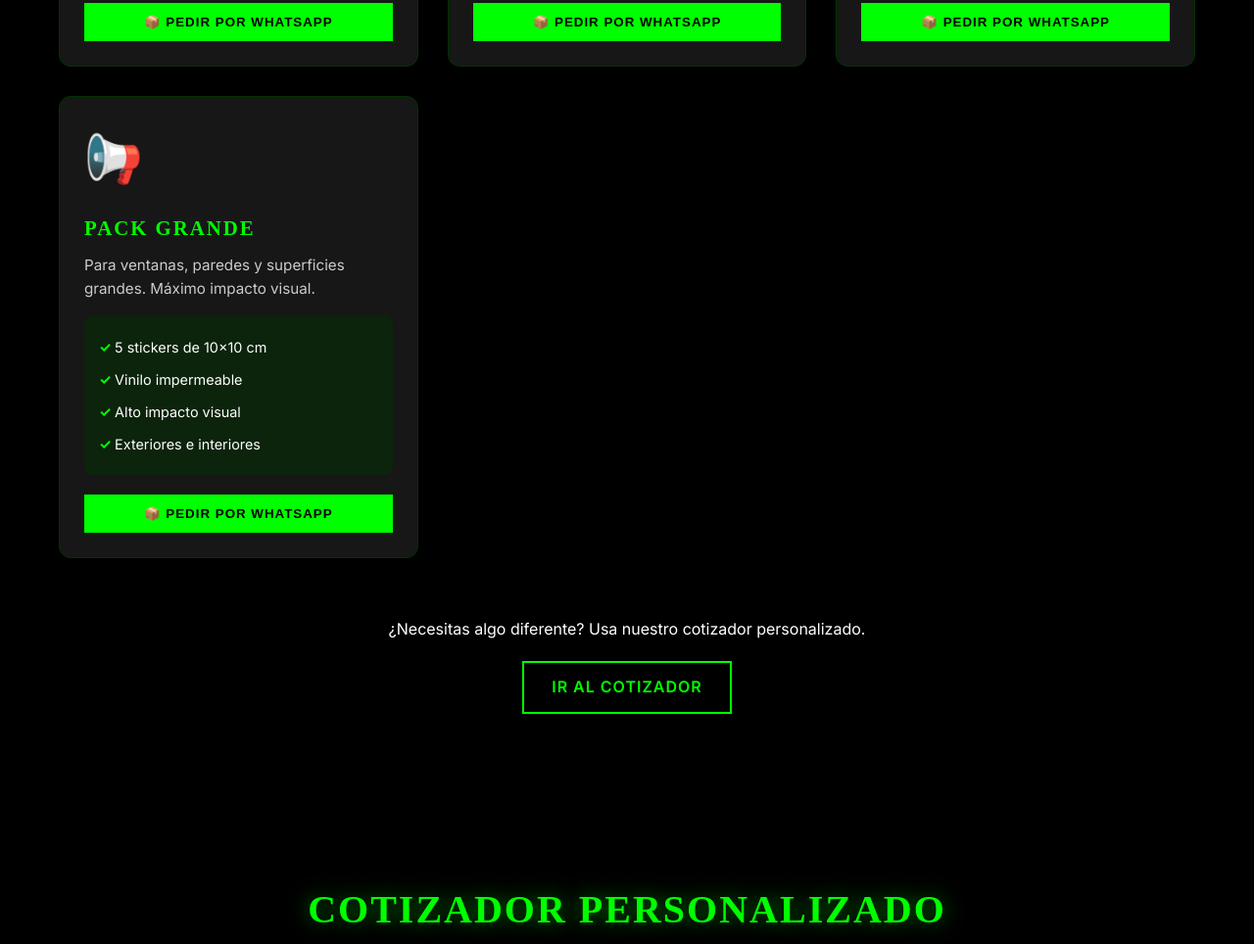
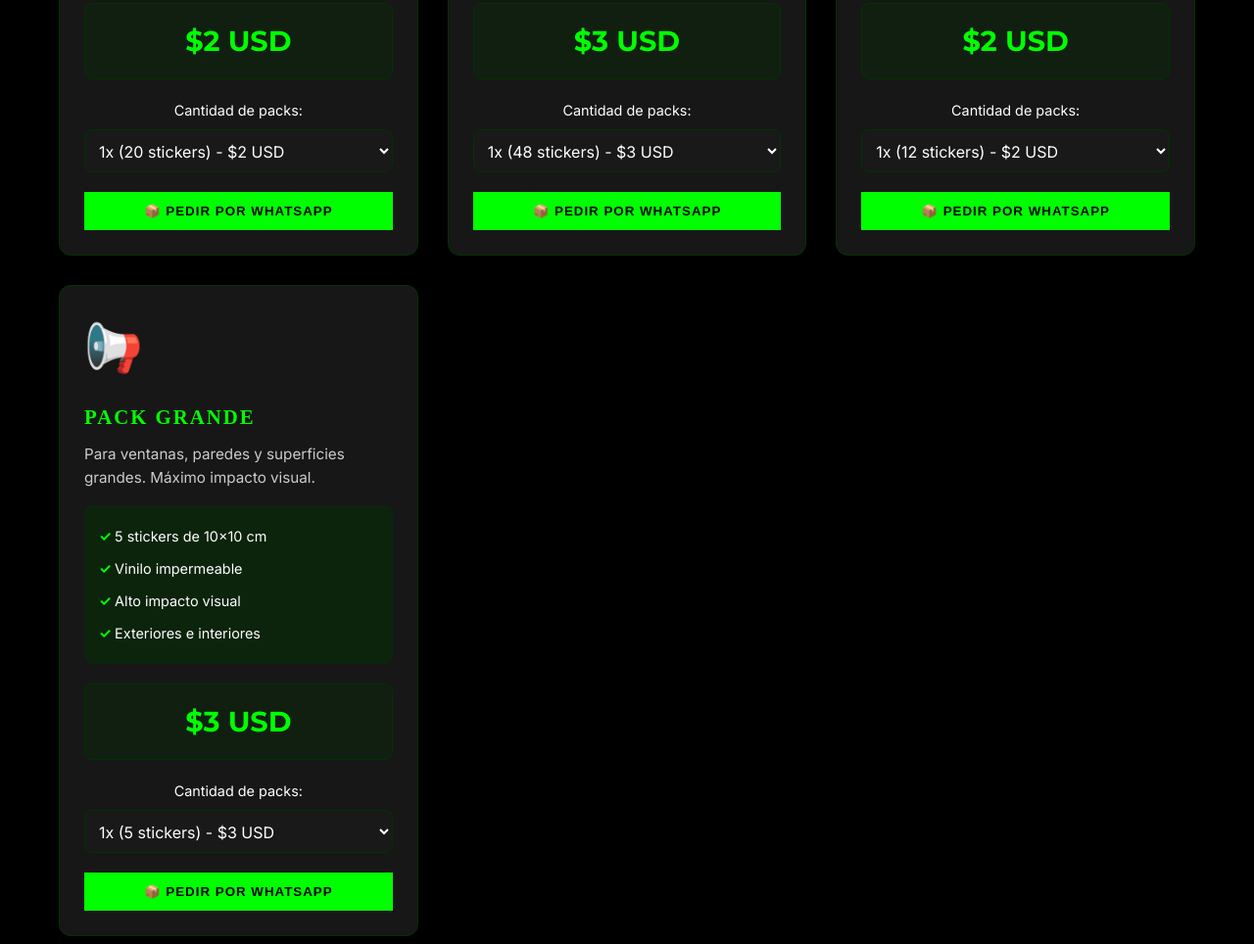
Before and after one commit to STIKMANIA-TM/stikmania-tm.github.io, a website: page stickers.html in a window 1280 px wide. Shown: the part 1150-2114 px from the top of the page at 98% size. Drawn offline with Linux system fonts and the light colour scheme; a web font is replaced by a local one.

Commit message:
Add files via upload

```diff
--- a/stickers.html
+++ b/stickers.html
@@ -200,7 +200,7 @@
             backdrop-filter: blur(10px);
         }
 
-        /* PACKAGES SECTION (TEMPLATES) */
+        /* PACKAGES SECTION (TEMPLATES PARA PRINCIPIANTES) */
         .packages-section {
             padding: 80px 0;
             background: rgba(0, 0, 0, 0.5);
@@ -299,6 +299,47 @@
             content: "✓ ";
             color: var(--neon-green);
             font-weight: bold;
+        }
+
+        .package-price {
+            font-family: 'Montserrat', sans-serif;
+            font-size: 1.8rem;
+            font-weight: 700;
+            color: var(--neon-green);
+            text-align: center;
+            margin: 20px 0;
+            padding: 15px;
+            background: rgba(0, 51, 0, 0.3);
+            border-radius: 8px;
+            border: 1px solid var(--dark-green);
+        }
+
+        .package-multiplier {
+            margin: 20px 0;
+        }
+
+        .package-multiplier label {
+            display: block;
+            color: var(--white);
+            font-size: 0.9rem;
+            margin-bottom: 8px;
+            text-align: center;
+        }
+
+        .package-multiplier select {
+            width: 100%;
+            padding: 10px;
+            background: rgba(26, 26, 26, 0.9);
+            border: 1px solid var(--dark-green);
+            border-radius: 8px;
+            color: var(--white);
+            font-size: 1rem;
+            font-family: inherit;
+        }
+
+        .package-multiplier select:focus {
+            outline: none;
+            border-color: var(--neon-green);
         }
 
         /* CALCULATOR SECTION */
@@ -632,7 +673,20 @@
                         </ul>
                     </div>
 
-                    <button class="btn" style="width: 100%;" onclick="orderPackage('Pack Emprendedor', '20 stickers 5×5 cm', 'Vinilo Impermeable')" data-es="📦 Pedir por WhatsApp" data-en="📦 Order via WhatsApp">📦 Pedir por WhatsApp</button>
+                    <div class="package-price" data-es="$2 USD" data-en="$2 USD">$2 USD</div>
+
+                    <div class="package-multiplier">
+                        <label data-es="Cantidad de packs:" data-en="Number of packs:">Cantidad de packs:</label>
+                        <select id="multiplier-emprendedor">
+                            <option value="1">1x (20 stickers) - $2 USD</option>
+                            <option value="2">2x (40 stickers) - $4 USD</option>
+                            <option value="3">3x (60 stickers) - $6 USD</option>
+                            <option value="4">4x (80 stickers) - $8 USD</option>
+                            <option value="5">5x (100 stickers) - $10 USD</option>
+                        </select>
+                    </div>
+
+                    <button class="btn" style="width: 100%;" onclick="orderPackage('Pack Emprendedor', '20 stickers 5×5 cm', 'Vinilo Impermeable', 'emprendedor')" data-es="📦 Pedir por WhatsApp" data-en="📦 Order via WhatsApp">📦 Pedir por WhatsApp</button>
                 </div>
 
                 <!-- PACK 2: EVENTO -->
@@ -650,7 +704,20 @@
                         </ul>
                     </div>
 
-                    <button class="btn" style="width: 100%;" onclick="orderPackage('Pack Evento', '48 stickers 4×4 cm', 'Papel Fotográfico')" data-es="📦 Pedir por WhatsApp" data-en="📦 Order via WhatsApp">📦 Pedir por WhatsApp</button>
+                    <div class="package-price" data-es="$3 USD" data-en="$3 USD">$3 USD</div>
+
+                    <div class="package-multiplier">
+                        <label data-es="Cantidad de packs:" data-en="Number of packs:">Cantidad de packs:</label>
+                        <select id="multiplier-evento">
+                            <option value="1">1x (48 stickers) - $3 USD</option>
+                            <option value="2">2x (96 stickers) - $6 USD</option>
+                            <option value="3">3x (144 stickers) - $9 USD</option>
+                            <option value="4">4x (192 stickers) - $12 USD</option>
+                            <option value="5">5x (240 stickers) - $15 USD</option>
+                        </select>
+                    </div>
+
+                    <button class="btn" style="width: 100%;" onclick="orderPackage('Pack Evento', '48 stickers 4×4 cm', 'Papel Fotográfico', 'evento')" data-es="📦 Pedir por WhatsApp" data-en="📦 Order via WhatsApp">📦 Pedir por WhatsApp</button>
                 </div>
 
                 <!-- PACK 3: MARCA PERSONAL -->
@@ -668,7 +735,20 @@
                         </ul>
                     </div>
 
-                    <button class="btn" style="width: 100%;" onclick="orderPackage('Pack Marca Personal', '12 stickers 6×6 cm', 'Vinilo Impermeable')" data-es="📦 Pedir por WhatsApp" data-en="📦 Order via WhatsApp">📦 Pedir por WhatsApp</button>
+                    <div class="package-price" data-es="$2 USD" data-en="$2 USD">$2 USD</div>
+
+                    <div class="package-multiplier">
+                        <label data-es="Cantidad de packs:" data-en="Number of packs:">Cantidad de packs:</label>
+                        <select id="multiplier-marca">
+                            <option value="1">1x (12 stickers) - $2 USD</option>
+                            <option value="2">2x (24 stickers) - $4 USD</option>
+                            <option value="3">3x (36 stickers) - $6 USD</option>
+                            <option value="4">4x (48 stickers) - $8 USD</option>
+                            <option value="5">5x (60 stickers) - $10 USD</option>
+                        </select>
+                    </div>
+
+                    <button class="btn" style="width: 100%;" onclick="orderPackage('Pack Marca Personal', '12 stickers 6×6 cm', 'Vinilo Impermeable', 'marca')" data-es="📦 Pedir por WhatsApp" data-en="📦 Order via WhatsApp">📦 Pedir por WhatsApp</button>
                 </div>
 
                 <!-- PACK 4: GRANDE -->
@@ -686,14 +766,22 @@
                         </ul>
                     </div>
 
-                    <button class="btn" style="width: 100%;" onclick="orderPackage('Pack Grande', '5 stickers 10×10 cm', 'Vinilo Impermeable')" data-es="📦 Pedir por WhatsApp" data-en="📦 Order via WhatsApp">📦 Pedir por WhatsApp</button>
+                    <div class="package-price" data-es="$3 USD" data-en="$3 USD">$3 USD</div>
+
+                    <div class="package-multiplier">
+                        <label data-es="Cantidad de packs:" data-en="Number of packs:">Cantidad de packs:</label>
+                        <select id="multiplier-grande">
+                            <option value="1">1x (5 stickers) - $3 USD</option>
+                            <option value="2">2x (10 stickers) - $6 USD</option>
+                            <option value="3">3x (15 stickers) - $9 USD</option>
+                            <option value="4">4x (20 stickers) - $12 USD</option>
+                            <option value="5">5x (25 stickers) - $15 USD</option>
+                        </select>
+                    </div>
+
+                    <button class="btn" style="width: 100%;" onclick="orderPackage('Pack Grande', '5 stickers 10×10 cm', 'Vinilo Impermeable', 'grande')" data-es="📦 Pedir por WhatsApp" data-en="📦 Order via WhatsApp">📦 Pedir por WhatsApp</button>
                 </div>
 
-            </div>
-
-            <div style="text-align: center; margin-top: 40px;">
-                <p style="color: var(--white); margin-bottom: 20px;" data-es="¿Necesitas algo diferente? Usa nuestro cotizador personalizado." data-en="Need something different? Use our custom calculator.">¿Necesitas algo diferente? Usa nuestro cotizador personalizado.</p>
-                <a href="#calculator" class="btn btn-outline" data-es="Ir al Cotizador" data-en="Go to Calculator">Ir al Cotizador</a>
             </div>
         </div>
     </section>
@@ -1060,9 +1148,24 @@
             }
         }
 
-        // ORDER PACKAGE FUNCTION (Para templates)
-        function orderPackage(packageName, specs, material) {
-            const msg = `📦 *NUEVO PEDIDO STIKMANIA*\n\n• Pack: ${packageName}\n• Especificaciones: ${specs}\n• Material: ${material}\n\n✅ ¿Confirmar pedido?`;
+        // ORDER PACKAGE FUNCTION (Para templates con multiplicador)
+        function orderPackage(packageName, specs, material, packageType) {
+            // Obtener el multiplicador seleccionado
+            const multiplierSelect = document.getElementById(`multiplier-${packageType}`);
+            const multiplier = multiplierSelect ? multiplierSelect.value : 1;
+            const multiplierText = multiplierSelect ? multiplierSelect.options[multiplierSelect.selectedIndex].text : '1x';
+
+            // Calcular precio total basado en el multiplicador
+            const basePrices = {
+                'emprendedor': 2,
+                'evento': 3,
+                'marca': 2,
+                'grande': 3
+            };
+            const basePrice = basePrices[packageType] || 2;
+            const totalPrice = (basePrice * multiplier).toFixed(2);
+
+            const msg = `📦 *NUEVO PEDIDO STIKMANIA*\n\n• Pack: ${packageName}\n• Cantidad: ${multiplierText}\n• Especificaciones: ${specs}\n• Material: ${material}\n• Total: $${totalPrice} USD\n\n✅ ¿Confirmar pedido?`;
             window.open(`https://wa.me/5359758756?text=${encodeURIComponent(msg)}`, '_blank');
         }
 
```
